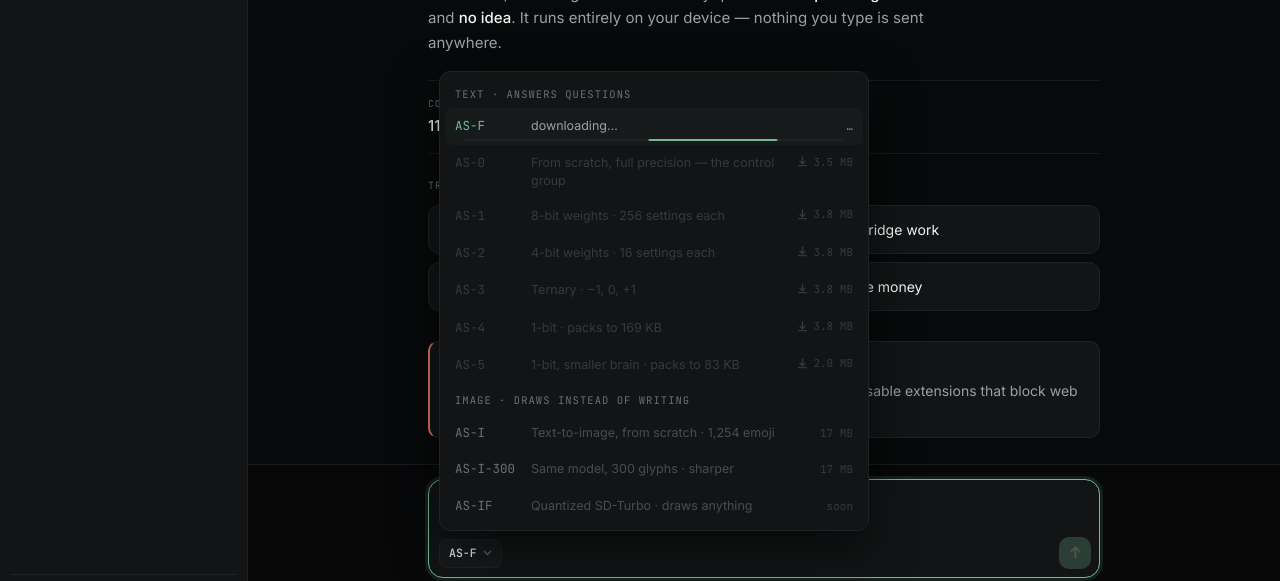
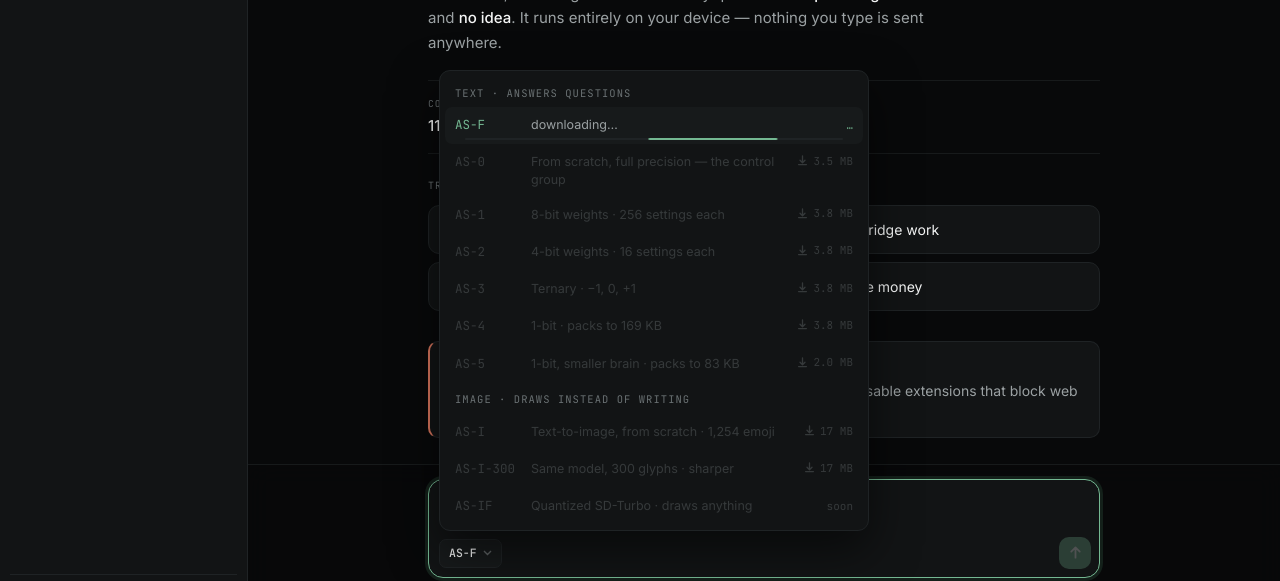
Before and after one commit to ayushmaninbox/artificial-stupidity, a Next.js app in the folder web/: page /chat in a window 1280 px wide. Both pictures are taken after a click on the button "AS-F". Shown: the part 178-759 px from the top of the page. Built offline with nearby package versions, Linux system fonts and the light colour scheme.

Commit message:
unify the model picker rows and explain the image grammar on switch

```diff
--- a/web/app/chat/page.tsx
+++ b/web/app/chat/page.tsx
@@ -2,10 +2,10 @@
 
 import { useCallback, useEffect, useRef, useState } from "react";
 import Link from "next/link";
-import { MODELS, byId, type ModelId } from "../models";
+import { MODELS, byId, type ModelId, type ModelInfo } from "../models";
 import { loadConvos, saveConvos, titleFor, newId, type Convo } from "../history";
 
-type Turn = { who: "user" | "bot" | "note"; text: string; image?: string };
+type Turn = { who: "user" | "bot" | "note"; text: string; image?: string; examples?: string[] };
 type Phase = "cold" | "loading" | "ready" | "generating";
 
 const CUES = [
@@ -74,9 +74,15 @@ export default function Page() {
   const commitModel = useCallback((next: ModelId) => {
     setModel((prev) => {
       if (prev === next) return prev;
-      setTurns((t) =>
-        t.length ? [...t, { who: "note" as const, text: `Switched to ${next}` }] : t,
-      );
+      const info = byId(next);
+      setTurns((t) => [
+        ...t,
+        {
+          who: "note" as const,
+          text: info.hint ? `Switched to ${next}. ${info.hint}` : `Switched to ${next}`,
+          examples: info.examples,
+        },
+      ]);
       return next;
     });
     setPreparing(null);
@@ -229,6 +235,18 @@ export default function Page() {
     commit.current = commitModel;
   }, [commitModel]);
 
+  /* Escape closes the model menu. The click-outside case is handled by the
+     veil beneath it, which is only inert while a download is in flight —
+     closing the menu mid-fetch would hide the only progress indicator. */
+  useEffect(() => {
+    if (!picker) return;
+    const onKey = (e: KeyboardEvent) => {
+      if (e.key === "Escape" && !preparing) setPicker(false);
+    };
+    window.addEventListener("keydown", onKey);
+    return () => window.removeEventListener("keydown", onKey);
+  }, [picker, preparing]);
+
   const ask = useCallback(
     (raw: string) => {
       const text = raw.trim();
@@ -254,6 +272,61 @@ export default function Page() {
     },
     [phase, generate, model],
   );
+
+  /* One row renderer for both families. They were written twice, and the
+     second copy silently missed the download icon and the progress bar when
+     those were added — which is exactly what duplicated markup does. */
+  const row = (m: ModelInfo) => {
+    const busyRow = preparing?.id === m.id;
+    const here = resident.has(m.id);
+    return (
+      <button
+        type="button"
+        key={m.id}
+        role="option"
+        aria-selected={m.id === model}
+        disabled={!m.ready || (preparing !== null && !busyRow)}
+        className={
+          `pick-row${m.id === model ? " on" : ""}${busyRow ? " busy" : ""}` +
+          `${here ? " have" : " want"}${m.ready ? "" : " soon"}`
+        }
+        onClick={() => pickModel(m.id)}
+      >
+        <span className="pick-id">{m.id}</span>
+        <span className="pick-blurb">{busyRow ? "downloading…" : m.blurb}</span>
+        <span className="pick-size">
+          {busyRow ? (
+            preparing.total ? `${Math.round((preparing.loaded / preparing.total) * 100)}%` : "…"
+          ) : !m.ready ? (
+            "soon"
+          ) : here ? (
+            <span className="tickmark" aria-label="downloaded">
+              <svg width="11" height="11" viewBox="0 0 11 11" aria-hidden>
+                <path d="M1.5 5.8l2.6 2.6L9.5 3" stroke="currentColor" strokeWidth="1.6"
+                      fill="none" strokeLinecap="round" strokeLinejoin="round" />
+              </svg>
+            </span>
+          ) : (
+            <span className="dl">
+              <svg width="11" height="11" viewBox="0 0 11 11" aria-hidden>
+                <path d="M5.5 1v6.4M3 5.2l2.5 2.5L8 5.2M1.6 9.6h7.8" stroke="currentColor"
+                      strokeWidth="1.3" fill="none" strokeLinecap="round" strokeLinejoin="round" />
+              </svg>
+              {m.size}
+            </span>
+          )}
+        </span>
+        {busyRow && (
+          <span className="pick-bar" aria-hidden>
+            <i
+              className={preparing.total ? "" : "idle"}
+              style={preparing.total ? { width: `${(preparing.loaded / preparing.total) * 100}%` } : undefined}
+            />
+          </span>
+        )}
+      </button>
+    );
+  };
 
   const pct = got.total ? Math.min(100, (got.loaded / got.total) * 100) : 0;
   const pending = phase === "loading" && waiting.current !== null;
@@ -420,8 +493,17 @@ export default function Page() {
 
           {turns.map((t, i) =>
             t.who === "note" ? (
-              <div key={i} className="turn note">
+              <div key={i} className={`turn note${t.examples ? " note-rich" : ""}`}>
                 <span>{t.text}</span>
+                {t.examples && (
+                  <span className="note-eg">
+                    {t.examples.map((e) => (
+                      <button key={e} type="button" onClick={() => ask(e)} disabled={busy}>
+                        {e}
+                      </button>
+                    ))}
+                  </span>
+                )}
               </div>
             ) : t.who === "user" ? (
               <div key={i} className="turn user">
@@ -540,76 +622,9 @@ export default function Page() {
                     />
                     <div className="pick-menu" role="listbox">
                       <div className="pick-group">Text · answers questions</div>
-                      {MODELS.filter((m) => m.family === "text").map((m) => (
-                        <button
-                          type="button"
-                          key={m.id}
-                          role="option"
-                          aria-selected={m.id === model}
-                          disabled={preparing !== null && preparing.id !== m.id}
-                          className={`pick-row${m.id === model ? " on" : ""}${
-                            preparing?.id === m.id ? " busy" : ""
-                          }${resident.has(m.id) ? " have" : " want"}`}
-                          onClick={() => pickModel(m.id)}
-                        >
-                          <span className="pick-id">{m.id}</span>
-                          <span className="pick-blurb">
-                            {preparing?.id === m.id ? "downloading…" : m.blurb}
-                          </span>
-                          <span className="pick-size">
-                            {preparing?.id === m.id ? (
-                              preparing.total
-                                ? `${Math.round((preparing.loaded / preparing.total) * 100)}%`
-                                : "…"
-                            ) : resident.has(m.id) ? (
-                              <span className="tickmark" aria-label="downloaded">
-                                <svg width="11" height="11" viewBox="0 0 11 11" aria-hidden>
-                                  <path d="M1.5 5.8l2.6 2.6L9.5 3" stroke="currentColor"
-                                        strokeWidth="1.6" fill="none" strokeLinecap="round"
-                                        strokeLinejoin="round" />
-                                </svg>
-                              </span>
-                            ) : (
-                              <span className="dl">
-                                <svg width="11" height="11" viewBox="0 0 11 11" aria-hidden>
-                                  <path d="M5.5 1v6.4M3 5.2l2.5 2.5L8 5.2M1.6 9.6h7.8"
-                                        stroke="currentColor" strokeWidth="1.3" fill="none"
-                                        strokeLinecap="round" strokeLinejoin="round" />
-                                </svg>
-                                {m.size}
-                              </span>
-                            )}
-                          </span>
-                          {preparing?.id === m.id && (
-                            <span className="pick-bar" aria-hidden>
-                              <i
-                                className={preparing.total ? "" : "idle"}
-                                style={
-                                  preparing.total
-                                    ? { width: `${(preparing.loaded / preparing.total) * 100}%` }
-                                    : undefined
-                                }
-                              />
-                            </span>
-                          )}
-                        </button>
-                      ))}
+                      {MODELS.filter((m) => m.family === "text").map(row)}
                       <div className="pick-group">Image · draws instead of writing</div>
-                      {MODELS.filter((m) => m.family === "image").map((m) => (
-                        <button
-                          type="button"
-                          key={m.id}
-                          role="option"
-                          aria-selected={m.id === model}
-                          className={`pick-row${m.id === model ? " on" : ""}${m.ready ? "" : " soon"}`}
-                          disabled={!m.ready || preparing !== null}
-                          onClick={() => pickModel(m.id)}
-                        >
-                          <span className="pick-id">{m.id}</span>
-                          <span className="pick-blurb">{m.blurb}</span>
-                          <span className="pick-size">{m.ready ? m.size : "soon"}</span>
-                        </button>
-                      ))}
+                      {MODELS.filter((m) => m.family === "image").map(row)}
                     </div>
                   </>
                 )}
--- a/web/app/history.ts
+++ b/web/app/history.ts
@@ -17,6 +17,8 @@ export type Turn = {
   /** data: URL for image-model replies. Stored with the conversation so a
       saved chat still shows what was drawn. */
   image?: string;
+  /** Example prompts offered alongside a model-switch note. */
+  examples?: string[];
 };
 export type Convo = { id: string; title: string; at: number; model: string; turns: Turn[] };
 
--- a/web/app/models.ts
+++ b/web/app/models.ts
@@ -13,6 +13,11 @@ export type ModelInfo = {
   ready: boolean;
   size: string;
   blurb: string;
+  /** Shown in the thread on switching. The image models only understand a
+      closed caption grammar, and a user typing "a dragon" at them deserves to
+      be told that before they conclude the model is broken. */
+  hint?: string;
+  examples?: string[];
 };
 
 export const MODELS: ModelInfo[] = [
@@ -23,8 +28,11 @@ export const MODELS: ModelInfo[] = [
   { id: "AS-3",  family: "text", ready: true,  size: "3.8 MB", blurb: "Ternary · −1, 0, +1" },
   { id: "AS-4",  family: "text", ready: true,  size: "3.8 MB", blurb: "1-bit · packs to 169 KB" },
   { id: "AS-5",  family: "text", ready: true,  size: "2.0 MB", blurb: "1-bit, smaller brain · packs to 83 KB" },
-  { id: "AS-I",     family: "image", ready: true,  size: "17 MB",  blurb: "Text-to-image, from scratch · 1,254 emoji" },
-  { id: "AS-I-300", family: "image", ready: true,  size: "17 MB",  blurb: "Same model, 300 glyphs · sharper" },
+  { id: "AS-I",     family: "image", ready: true,  size: "17 MB",  blurb: "Text-to-image, from scratch · 1,254 emoji",
+    hint: "It only draws emoji, and only in the grammar it was trained on: a name, optionally with a size, a position and a background colour.", examples: ["red heart", "pizza", "a small rocket in the top left on a navy background", "a large grinning face in the center on a cream background"] },
+  { id: "AS-I-300", family: "image", ready: true,  size: "17 MB",  blurb: "Same model, 300 glyphs · sharper",
+    hint: "It only draws emoji, and only in the grammar it was trained on: a name, optionally with a size, a position and a background colour. It knows 300 of the most distinct glyphs, so it draws them more sharply.",
+    examples: ["cat face", "strawberry", "a large pizza in the center on a white background"] },
   { id: "AS-IF",    family: "image", ready: false, size: "1.2 GB", blurb: "Quantized SD-Turbo · draws anything" },
 ];
 
```
Also changed, not shown: web/app/globals.css (+23 -0 lines).
